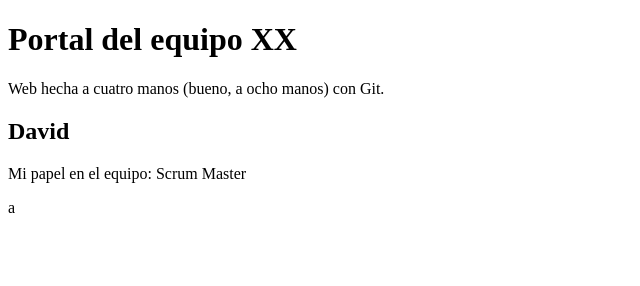
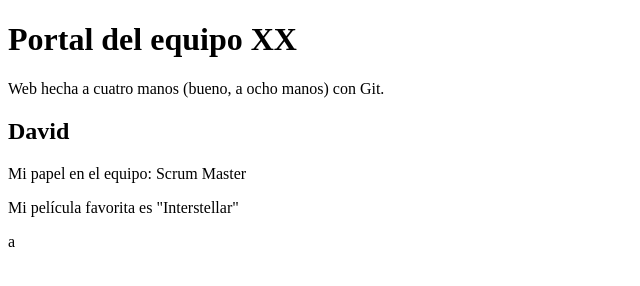
Before and after one commit to CLOUDGRK/Portal-Equipo04, a plain HTML site: page index.html in a window 1280 px wide. Shown: the whole page, without its empty margins (0-640 px from the left). Drawn offline with Linux system fonts and the light colour scheme.

Commit message:
Se añade película favorita de David

```diff
--- a/index.html
+++ b/index.html
@@ -10,6 +10,7 @@
     	<section>
 		<h2>David</h2>
  		<p>Mi papel en el equipo: Scrum Master</p>
+		<p>Mi película favorita es "Interstellar"</p>
 	</section>
   </body>
 </html>a
```
